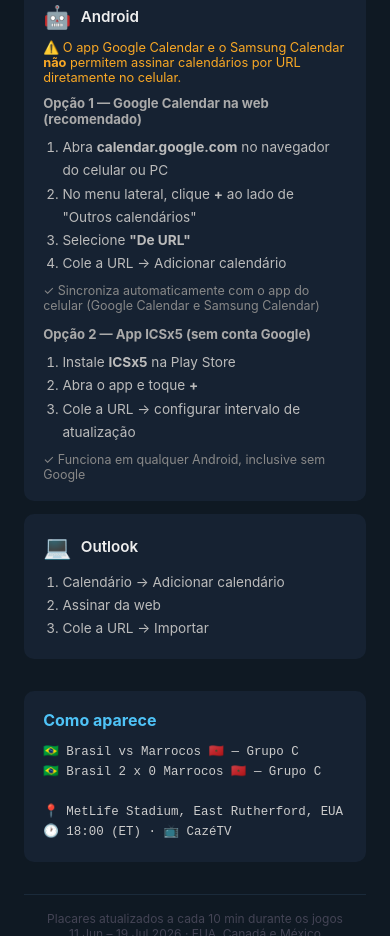
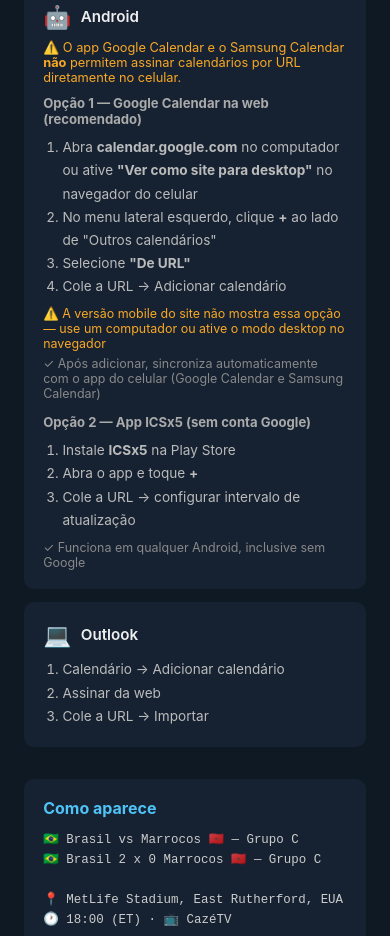
Before and after one commit to marceloingarano/fifa-worldcup-2026-calendar, a plain HTML site: page docs/index.html in a window 390 px wide. Shown: the part 838-1774 px from the top of the page. Drawn offline with Linux system fonts and the light colour scheme.

Commit message:
Fix Android Google Calendar instructions for mobile browsers
Google Calendar web on mobile does not show the "From URL" option.
Added warning to use desktop mode or a computer, and clarified that
sync to phone apps happens automatically after subscribing.

```diff
--- a/docs/index.html
+++ b/docs/index.html
@@ -83,12 +83,13 @@
                 <p style="font-size:0.8rem; color:#f9a825; margin-bottom:0.6rem;">⚠️ O app Google Calendar e o Samsung Calendar <strong>não</strong> permitem assinar calendários por URL diretamente no celular.</p>
                 <p style="font-size:0.82rem; color:#aaa; margin-bottom:0.6rem;"><strong>Opção 1 — Google Calendar na web (recomendado)</strong></p>
                 <ol>
-                    <li>Abra <strong>calendar.google.com</strong> no navegador do celular ou PC</li>
-                    <li>No menu lateral, clique <strong>+</strong> ao lado de "Outros calendários"</li>
+                    <li>Abra <strong>calendar.google.com</strong> no computador ou ative <strong>"Ver como site para desktop"</strong> no navegador do celular</li>
+                    <li>No menu lateral esquerdo, clique <strong>+</strong> ao lado de "Outros calendários"</li>
                     <li>Selecione <strong>"De URL"</strong></li>
                     <li>Cole a URL → Adicionar calendário</li>
                 </ol>
-                <p style="font-size:0.78rem; color:#888; margin-top:0.5rem;">✓ Sincroniza automaticamente com o app do celular (Google Calendar e Samsung Calendar)</p>
+                <p style="font-size:0.78rem; color:#f9a825; margin-top:0.5rem;">⚠️ A versão mobile do site não mostra essa opção — use um computador ou ative o modo desktop no navegador</p>
+                <p style="font-size:0.78rem; color:#888; margin-top:0.3rem;">✓ Após adicionar, sincroniza automaticamente com o app do celular (Google Calendar e Samsung Calendar)</p>
                 <p style="font-size:0.82rem; color:#aaa; margin-top:0.8rem; margin-bottom:0.6rem;"><strong>Opção 2 — App ICSx5 (sem conta Google)</strong></p>
                 <ol>
                     <li>Instale <strong>ICSx5</strong> na Play Store</li>
```
